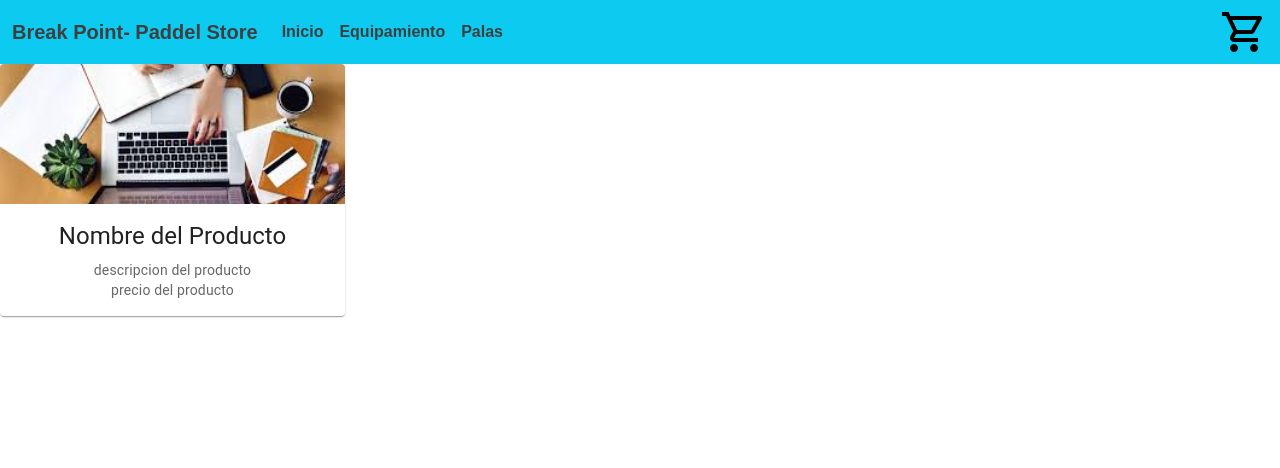
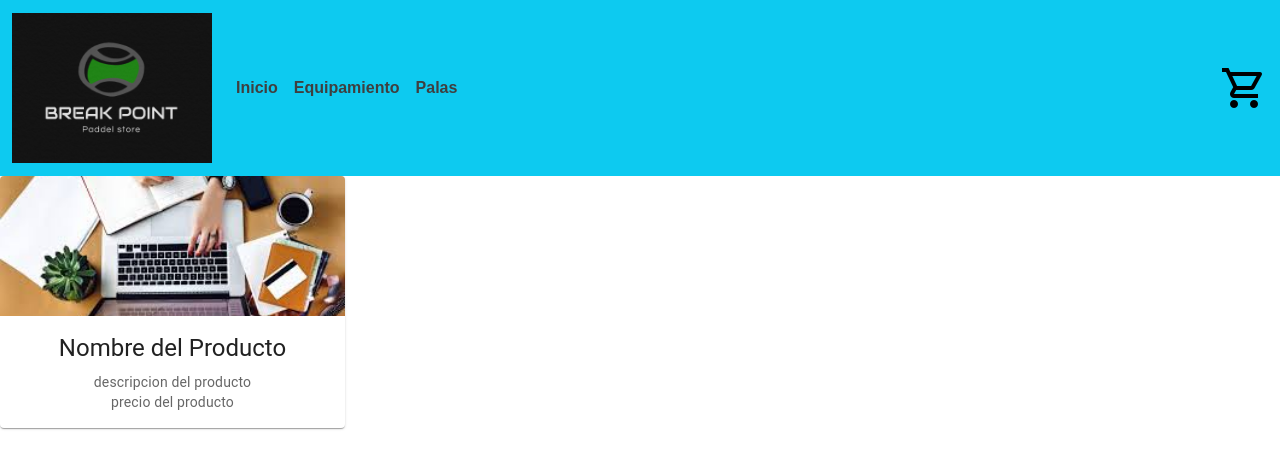
Before and after one commit to Ivega35/BreakPoint-Vega, a React (Create React App) app: page / in a window 1280 px wide. Shown: the top 468 px of the page. Built offline with nearby package versions, Linux system fonts and the light colour scheme.

Commit message:
Correccion tp 3

```diff
--- /dev/null
+++ b/src/components/CartWidget/CartWidget.css
@@ -0,0 +1,4 @@
+.logo{
+    height: 150px;
+    width: 200px;
+}
--- /dev/null
+++ b/src/components/CartWidget/CartWidget.js
@@ -0,0 +1,13 @@
+import React from 'react'
+import Logo from "../Assets/Logo.png"
+import "./CartWidget.css"
+
+const CartWidget = () => {
+  return (
+    <div>
+      <img className='logo' src= {Logo}/>
+    </div>
+  )
+}
+
+export default CartWidget;
--- a/src/components/NavBar/NavBar.js
+++ b/src/components/NavBar/NavBar.js
@@ -1,12 +1,13 @@
 import React from "react";
 import "./NavBar.css"
-import cartWidget from "../Assets/cartWidget.png"
+import CartWidget from '../CartWidget/CartWidget'
+import Carrito from '../Assets/carrito.png'
 
 const NavBar = () =>{
     return(
       <nav class="navbar navbar-expand-lg bg-info">
       <div class="container-fluid">
-        <a class="navbar-brand" href="#">Break Point- Paddel Store</a>
+        <a class="navbar-brand" href="#"><CartWidget/></a>
         <button class="navbar-toggler" type="button" data-bs-toggle="collapse" data-bs-target="#navbarText" aria-controls="navbarText" aria-expanded="false" aria-label="Toggle navigation">
           <span class="navbar-toggler-icon"></span>
         </button>
@@ -22,7 +23,7 @@ const NavBar = () =>{
               <a class="nav-link" href="#">Palas</a>
             </li>
           </ul>
-          <img class="pr-5" src={cartWidget}/>
+          <img class="pr-5" src={Carrito}/>
 
         </div>
       </div>
```
Also changed, not shown: src/components/Assets/Logo.png (added), src/components/Assets/carrito.png (renamed from src/components/Assets/cartWidget.png).
